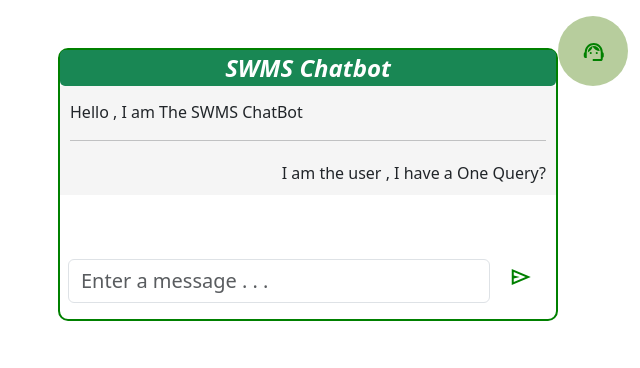
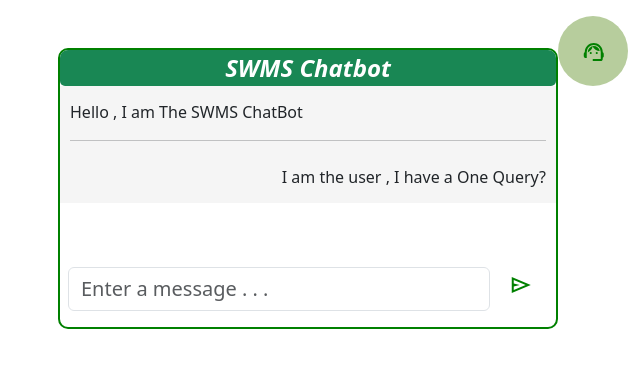
Before and after one commit to run-08/Smart-Waste-Management-System, a React (Vite) app: page / in a window 1280 px wide. Shown: the top 368 px of the page, without its empty margins (640-1280 px from the left). Built offline with nearby package versions, Linux system fonts and the light colour scheme.

Commit message:
Updated Cde

```diff
--- a/src/App.jsx
+++ b/src/App.jsx
@@ -42,6 +42,8 @@ const App = () => {
             maxWidth: "500px",
             border: "2px solid green",
             borderRadius: "10px",
+            overflowY: "auto",
+            maxHeight: "400px",
           }}
         >
           <div
@@ -59,12 +61,12 @@ const App = () => {
               background: "#f5f5f5",
             }}
           >
-            <div className="bot_message float-start col-12 my-1">
+            <div className="bot_message float-start col-12 my-1  ">
               {"Hello , I am The SWMS ChatBot"}
               <hr />
             </div>
 
-            <div className="user_message float-end ">
+            <div className="user_message float-end my-1">
               {"I am the user , I have a One Query?"}
             </div>
           </div>
```
